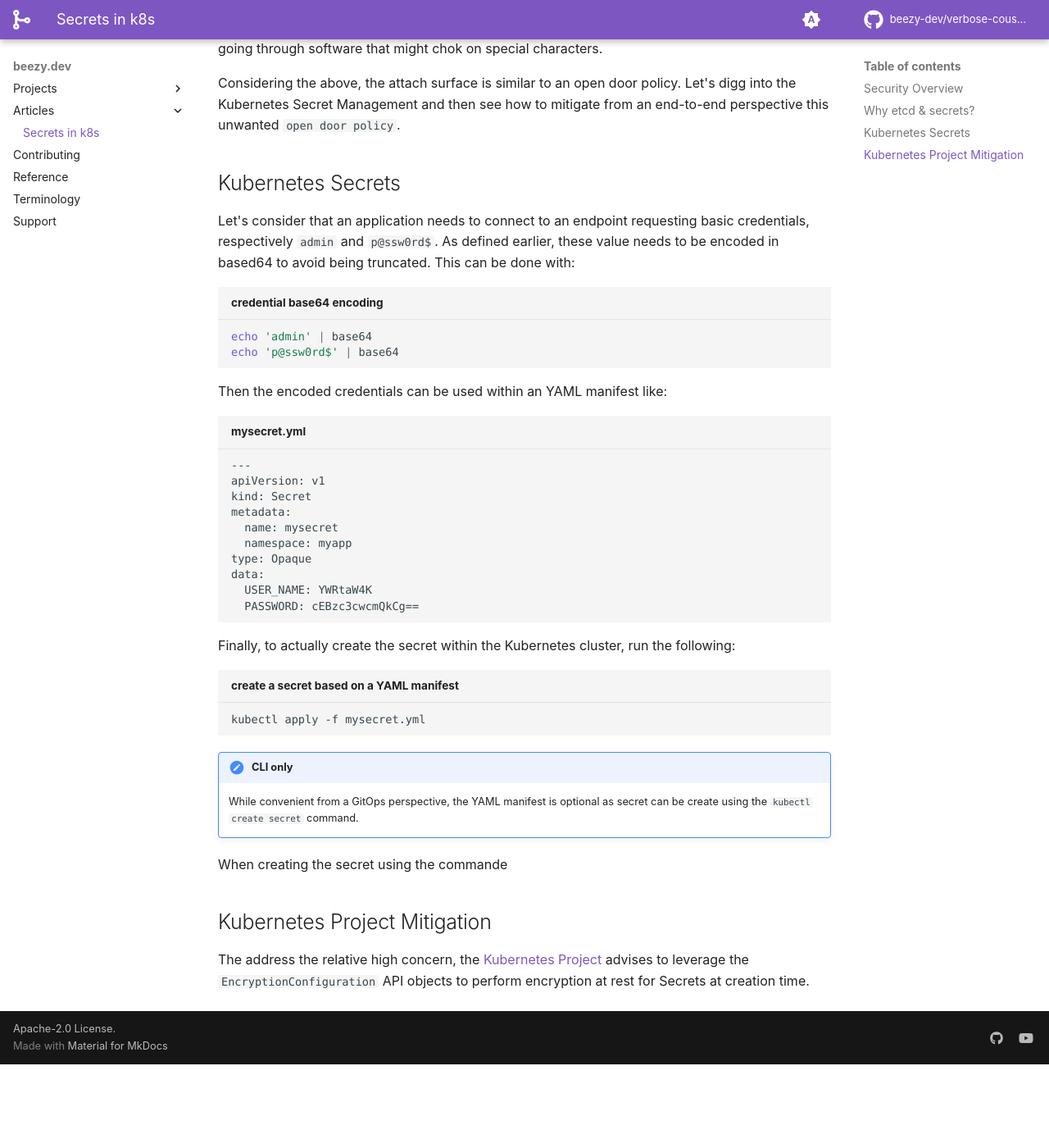
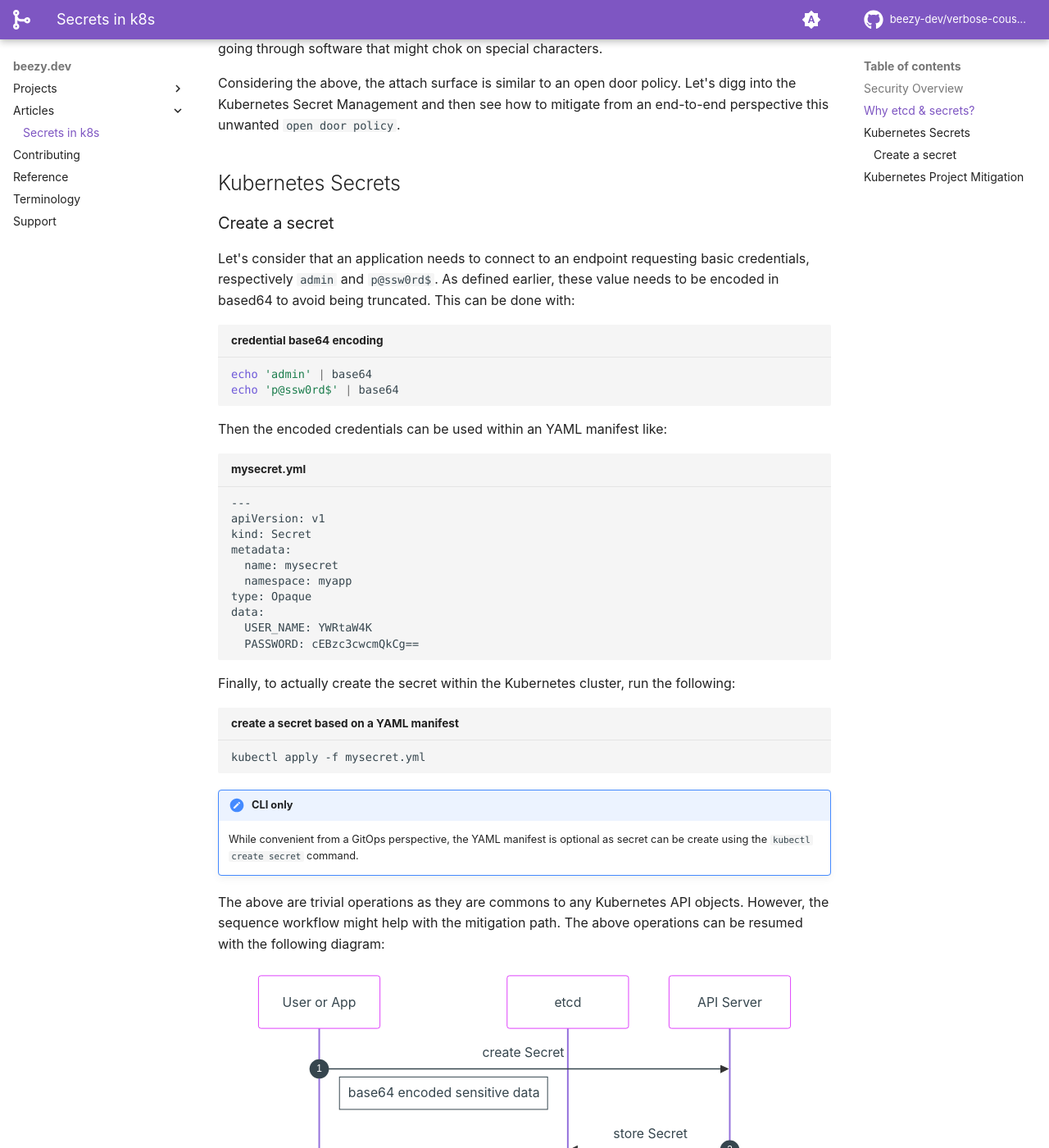
Before and after one commit to beezy-dev/verbose-couscous, an MkDocs documentation site: the page built from docs/community/k8s-secrets.md, in a window 1280 px wide and 1400 px high, scrolled down 950 px. Shown: the whole window at 82% size. Built offline with MkDocs 1.6.1 and Material for MkDocs 9.7.7, drawn with Linux system fonts in a browser that asks for light colours; some web fonts are replaced; comment, search, counter and statistics services are not loaded; before the commit the page ends 2248 px from its top, so only the background shows below that.

Commit message:
adding community/k8s-secrets.md

````diff
--- a/docs/community/k8s-secrets.md
+++ b/docs/community/k8s-secrets.md
@@ -51,6 +51,7 @@ Considering the above, the attach surface is similar to an open door policy. Let
 
 ## Kubernetes Secrets
 
+### Create a secret
 Let's consider that an application needs to connect to an endpoint requesting basic credentials, respectively ```admin``` and ```p@ssw0rd$```. As defined earlier, these value needs to be encoded in based64 to avoid being truncated. This can be done with:
 
 ```bash title="credential base64 encoding"
@@ -73,9 +74,18 @@ kubectl apply -f mysecret.yml
 !!! note "CLI only"
     While convenient from a GitOps perspective, the YAML manifest is optional as secret can be create using the ```kubectl create secret``` command.
 
+The above are trivial operations as they are commons to any Kubernetes API objects. However, the sequence workflow might help with the mitigation path. The above operations can be resumed with the following diagram:
 
-
-When creating the secret using the commande
+```mermaid
+sequenceDiagram
+participant User or App
+participant etcd
+participant API Server
+autonumber
+  User or App->>API Server: create Secret
+  Note right of User or App: base64 encoded sensitive data
+  API Server->>etcd: store Secret
+```
 
 
 
````
